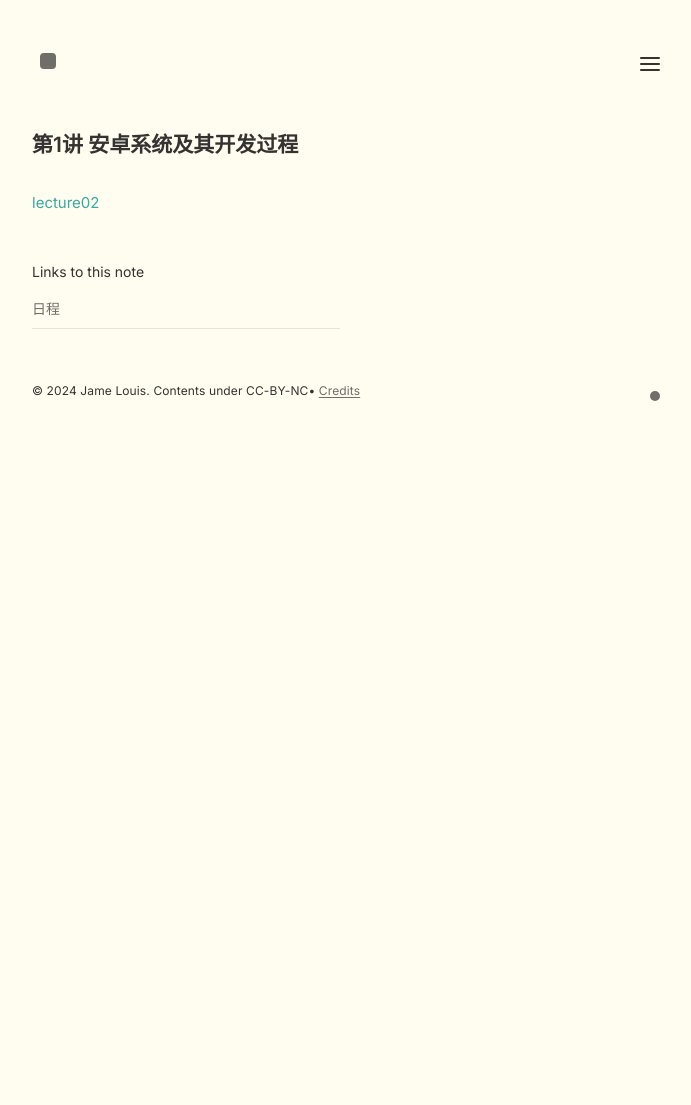
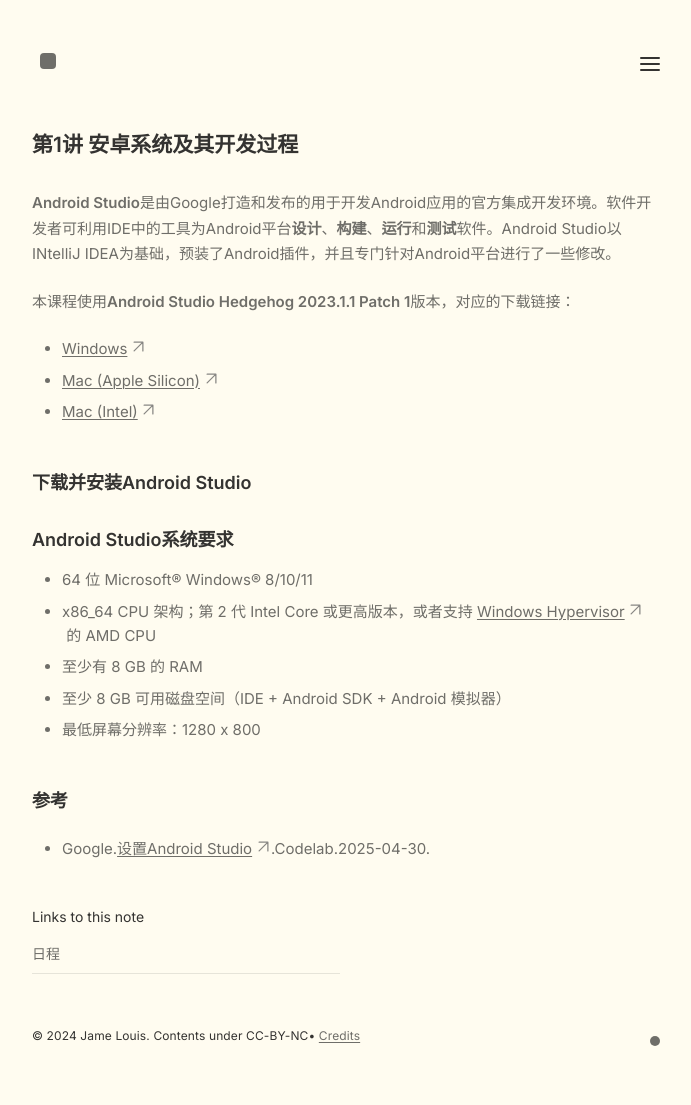
Before and after one commit to jame-louis/apda, a Jekyll site: the page built from _collections/_lectures/第1讲 安卓系统及其开发过程.md, in a window 1280 px wide. Shown: the whole page, without its empty margins (293-984 px from the left). Built offline with Jekyll 4.4.1, drawn with Linux system fonts in a browser that asks for light colours; before the commit the page ends 900 px from its top, so only the background shows below that.

Commit message:
vault backup: 2026-01-30 17:48:19

```diff
--- a/_collections/_lectures/第1讲 安卓系统及其开发过程.md
+++ b/_collections/_lectures/第1讲 安卓系统及其开发过程.md
@@ -4,6 +4,25 @@ show: true
 date: 2025-09-08
 permalink: /lectures/lecture01
 ---
+**Android Studio**是由Google打造和发布的用于开发Android应用的官方集成开发环境。软件开发者可利用IDE中的工具为Android平台**设计**、**构建**、**运行**和**测试**软件。Android Studio以INtelliJ IDEA为基础，预装了Android插件，并且专门针对Android平台进行了一些修改。
+
+本课程使用**Android Studio Hedgehog 2023.1.1 Patch 1**版本，对应的下载链接：
+
+- [Windows](https://edgedl.me.gvt1.com/edgedl/android/studio/ide-zips/2023.1.1.27/android-studio-2023.1.1.27-windows.zip)
+- [Mac (Apple Silicon)](https://edgedl.me.gvt1.com/edgedl/android/studio/ide-zips/2023.1.1.27/android-studio-2023.1.1.27-mac_arm.zip)
+- [Mac (Intel)](https://edgedl.me.gvt1.com/edgedl/android/studio/ide-zips/2023.1.1.27/android-studio-2023.1.1.27-mac.zip)
 
 
-[[lecture02]]
+## 下载并安装Android Studio
+
+### Android Studio系统要求
+
+- 64 位 Microsoft® Windows® 8/10/11
+- x86_64 CPU 架构；第 2 代 Intel Core 或更高版本，或者支持 [Windows Hypervisor](https://developer.android.google.cn/studio/run/emulator-acceleration?hl=zh-cn#vm-windows) 的 AMD CPU
+- 至少有 8 GB 的 RAM
+- 至少 8 GB 可用磁盘空间（IDE + Android SDK + Android 模拟器）
+- 最低屏幕分辨率：1280 x 800
+
+## 参考
+
+- Google.[设置Android Studio](https://developer.android.google.cn/courses/pathways/android-basics-compose-unit-1-pathway-2?hl=zh-cn).Codelab.2025-04-30.
```
